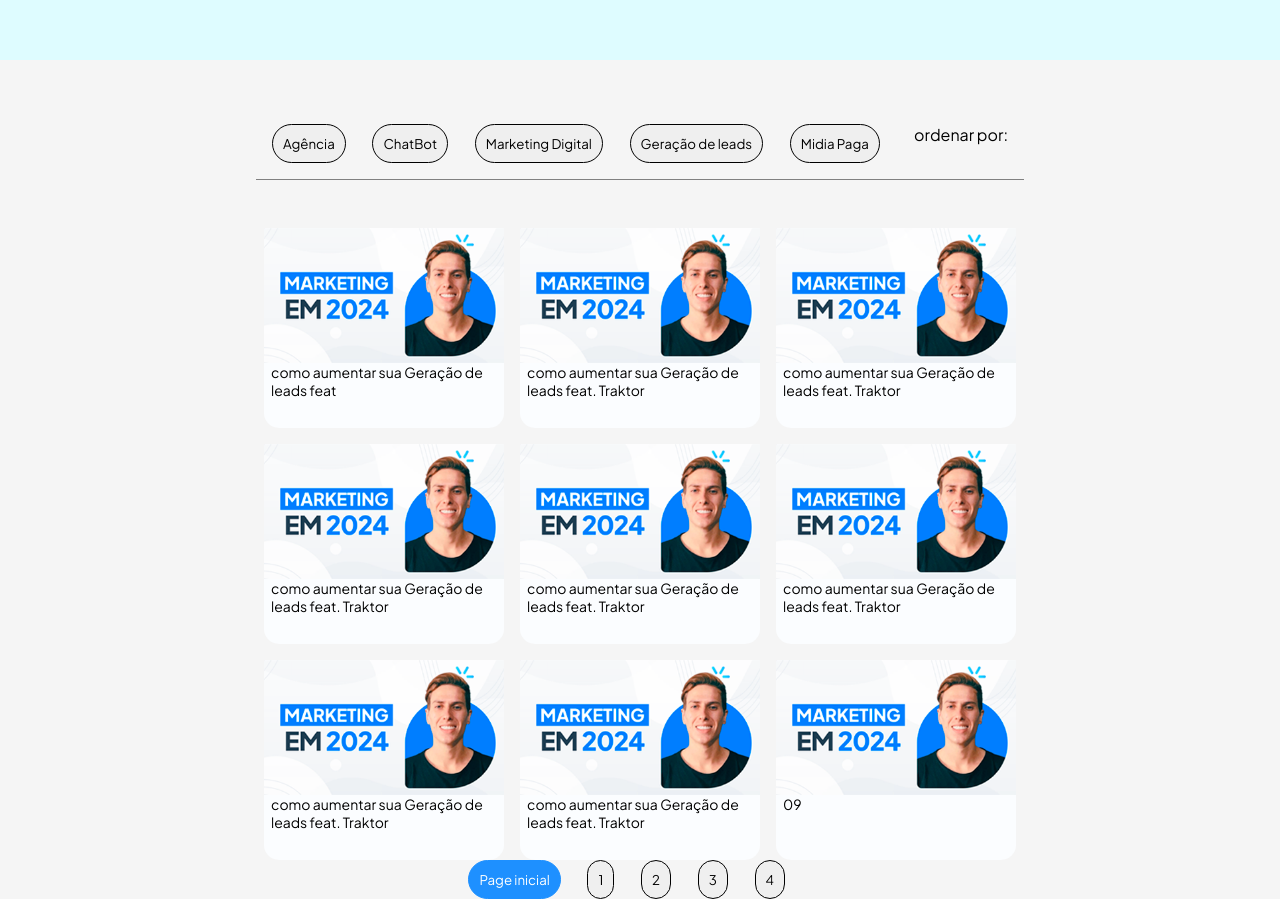
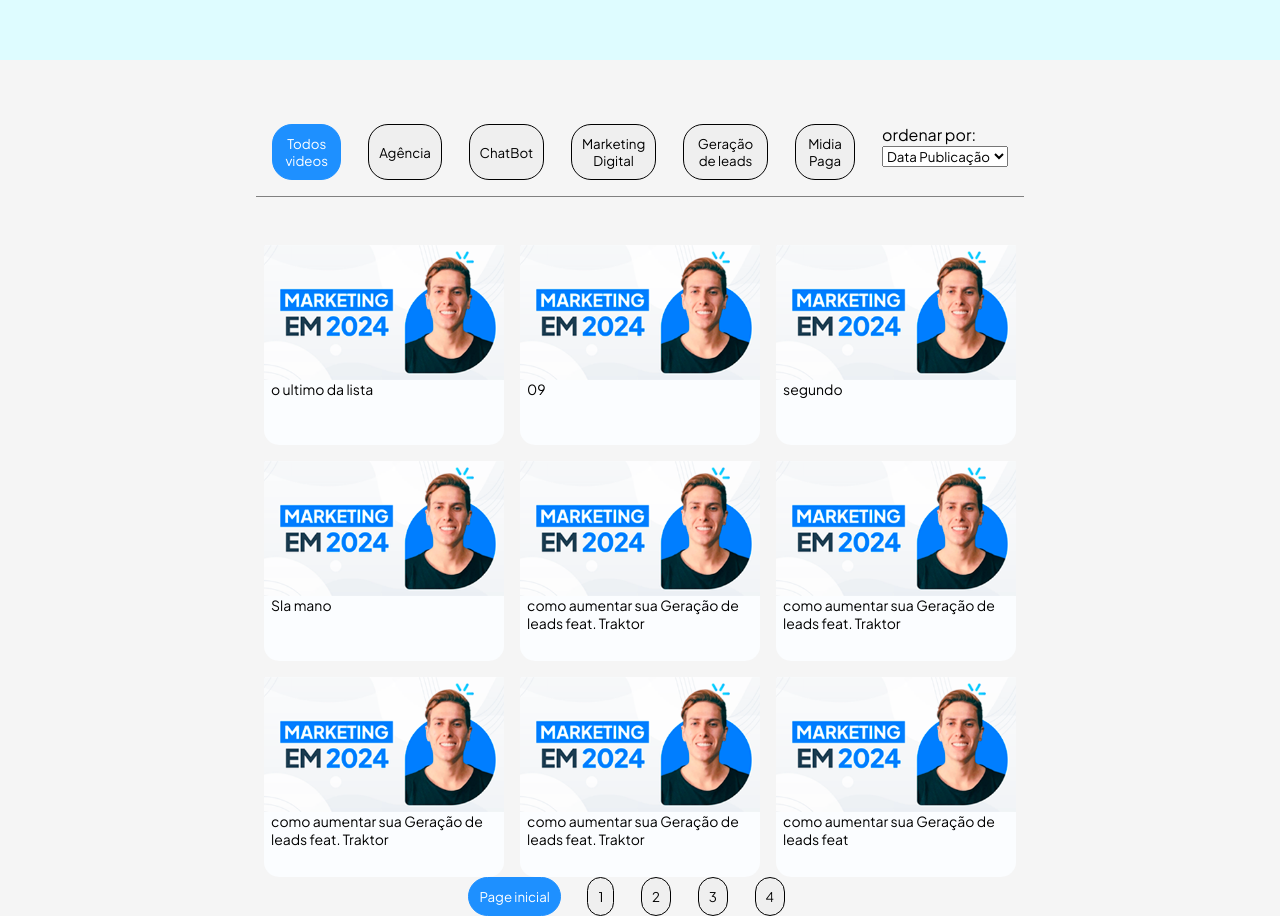
Before and after one commit to osvaldosoares-hub/landing-Page-Leadster, a Next.js app: page / in a window 1280 px wide. Shown: the part 500-1416 px from the top of the page. Built offline with nearby package versions, Linux system fonts and the light colour scheme.

Commit message:
colocando data e regra da data e terminando a paginação

```diff
--- a/src/components/Main/index.tsx
+++ b/src/components/Main/index.tsx
@@ -9,31 +9,57 @@ interface arrayVideo{
     url:string;
     type:string
 }
+
 export const VideosContainer=()=>{
     //console.log(videos)
-    const [ButtonSelect, setButtonSelect] = useState('Agência');
+    const [ButtonSelect, setButtonSelect] = useState('');
     const [ButtonPageSelect, setButtonPageSelect] = useState(9);
-    const [arrayVideo] = useState(videos);
+    const [ordenarPor, setOrdenarPor] = useState(false)
+    const OrdernarVideosData= ()=>{
+        const VideosData = [...videos].sort((a, b) => new Date(a.date).getTime() - new Date(b.date).getTime());
+        return VideosData
+    }
+    const [arrayVideo] = useState(OrdernarVideosData);
     const [arrayFilter, setArrayFilter] = useState<arrayVideo[]>([]);
+    const [arrayPages, setArrayPages] = useState<arrayVideo[]>([]);
+
+    useEffect(()=>{
+
+        setArrayFilter(arrayVideo)
+        setArrayPages(arrayVideo)
+        Pages(9,arrayVideo)
+    },[arrayVideo,ordenarPor])
+
+
+
 
     const OrdernarVideos= (tipo:string)=>{
+
+        if(tipo !== ''){
         setButtonSelect(tipo)
-        setArrayFilter(arrayVideo.filter(values=> values.type === tipo))
+        const filteredVideos = arrayVideo.filter(values => values.type === tipo);
+
+        setArrayFilter(filteredVideos)
+        setArrayPages(filteredVideos)
+        Pages(9,filteredVideos)
+        }
+        else{
+
+            setButtonSelect('')
+            setArrayFilter(arrayVideo)
+            setArrayPages(arrayVideo)
+            Pages(9,arrayVideo)
+        }
     }
-    useEffect(()=>{
-        console.log('oi')
-        setArrayFilter(arrayVideo)
-        Pages(9)
-    },[arrayVideo])
-    const Pages = (number:number)=>{
-        console.log('ola')
 
+    const Pages = (number:number,videosFilter: arrayVideo[])=>{
+
+        //console.log(videos)
         setButtonPageSelect(number)
-        setArrayFilter(arrayVideo.slice(number-9,number))
+        setArrayFilter(videosFilter.slice(number-9,number))
 
+    }
 
-        setButtonSelect('')
-    }
 
     let number= 0
 
@@ -42,6 +68,13 @@ export const VideosContainer=()=>{
             <div className="Main">
                 <div className="HeaderMain">
                     <div className='ButtonsHeader'>
+                    <button onClick={()=> OrdernarVideos('')}
+                    style={{
+                        backgroundColor: ButtonSelect === '' ? '#1E90FF' : '',
+                        border: ButtonSelect === '' ? '1px solid #1E90FF' : '',
+                        color: ButtonSelect === '' ? 'white' : ''
+                    }}
+                        >Todos videos</button>
                     <button onClick={()=> OrdernarVideos('Agência')}
                     style={{
                         backgroundColor: ButtonSelect === 'Agência' ? '#1E90FF' : '',
@@ -75,8 +108,13 @@ export const VideosContainer=()=>{
                     <div>
                         <p>
                             ordenar por:
+
                         </p>
+                        <select>
+                                <option value="true">Data Publicação</option>
 
+
+                        </select>
                     </div>
                 </div>
                 <div className="BodyMain">
@@ -93,19 +131,19 @@ export const VideosContainer=()=>{
 
                         </div>
                         <div className='Pages'>
-                                {arrayVideo.map((values, i)=>{
+                                {arrayPages.map((values, i)=>{
 
                                     if(i%9===0){
                                         number++;
                                         if(i===0){
-                                            return (<button onClick={()=>Pages(9)} style={{
+                                            return (<button onClick={()=>Pages(9,arrayPages)} style={{
                                                 backgroundColor: ButtonPageSelect === 9 ? '#1E90FF' : '',
                                                 border: ButtonPageSelect === 9 ? '1px solid #1E90FF' : '',
                                                 color: ButtonPageSelect === 9 ? 'white' : ''
                                             }}>Page inicial</button>)
                                         }
                                         /*if()*/
-                                        return (<button  onClick={()=> Pages(i+9)} style={{
+                                        return (<button  onClick={()=> Pages(i+9,arrayPages)} style={{
                                             backgroundColor: ButtonPageSelect === i+9 ? '#1E90FF' : '',
                                             border: ButtonPageSelect === i+9 ? '1px solid #1E90FF' : '',
                                             color: ButtonPageSelect === i+9 ? 'white' : ''
--- a/videos.ts
+++ b/videos.ts
@@ -5,6 +5,7 @@ export const videos= [
         url:'',
         thumb:'',
         type:'Agência',
+        date: '2023-06-30'
 
     },
     {
@@ -13,20 +14,23 @@ export const videos= [
         url:'',
         thumb:'',
         type:'ChatBot',
+        date: '2023-06-31'
     },
     {
         id:3,
-        nome:'como aumentar sua Geração de leads feat. Traktor',
+        nome:'Sla mano',
         url:'',
         thumb:'',
         type:'ChatBot',
+        date: '2023-05-20'
     },
     {
         id:4,
-        nome:'como aumentar sua Geração de leads feat. Traktor',
+        nome:'segundo',
         url:'',
         thumb:'',
         type:'ChatBot',
+        date: '2023-04-30'
     },
     {
         id:5,
@@ -34,6 +38,7 @@ export const videos= [
         url:'',
         thumb:'',
         type:'Marketing',
+        date: '2023-06-13'
     },
     {
         id:6,
@@ -41,6 +46,7 @@ export const videos= [
         url:'',
         thumb:'',
         type:'Geração',
+        date: '2023-06-12'
     },
     {
         id:7,
@@ -48,6 +54,7 @@ export const videos= [
         url:'',
         thumb:'',
         type:'Midia',
+        date: '2023-06-11'
     },
     {
         id:8,
@@ -55,6 +62,7 @@ export const videos= [
         url:'',
         thumb:'',
         type:'Geração',
+        date: '2023-06-04'
     },
     {
         id:9,
@@ -62,6 +70,7 @@ export const videos= [
         url:'',
         thumb:'',
         type:'Midia',
+        date: '2023-01-29'
     },
     {
         id:10,
@@ -69,6 +78,7 @@ export const videos= [
         url:'',
         thumb:'',
         type:'Agência',
+        date: '2023-06-30'
     },
     {
         id:11,
@@ -76,6 +86,7 @@ export const videos= [
         url:'',
         thumb:'',
         type:'Agência',
+        date: '2023-06-30'
     },
     {
         id:12,
@@ -83,6 +94,7 @@ export const videos= [
         url:'',
         thumb:'',
         type:'Agência',
+        date: '2023-06-30'
     },
     {
         id:13,
@@ -90,6 +102,7 @@ export const videos= [
         url:'',
         thumb:'',
         type:'Agência',
+        date: '2023-06-30'
     },
     {
         id:14,
@@ -97,6 +110,7 @@ export const videos= [
         url:'',
         thumb:'',
         type:'Agência',
+        date: '2023-06-30'
     },
     {
         id:15,
@@ -104,6 +118,7 @@ export const videos= [
         url:'',
         thumb:'',
         type:'Agência',
+        date: '2023-06-30'
     },
     {
         id:16,
@@ -111,6 +126,7 @@ export const videos= [
         url:'',
         thumb:'',
         type:'Agência',
+        date: '2023-06-30'
     },
     {
         id:17,
@@ -118,6 +134,7 @@ export const videos= [
         url:'',
         thumb:'',
         type:'Agência',
+        date: '2023-06-30'
     },
     {
         id:18,
@@ -125,6 +142,7 @@ export const videos= [
         url:'',
         thumb:'',
         type:'Agência',
+        date: '2023-06-30'
     },
     {
         id:19,
@@ -132,6 +150,7 @@ export const videos= [
         url:'',
         thumb:'',
         type:'Agência',
+        date: '2023-06-30'
     },
     {
         id:20,
@@ -139,6 +158,7 @@ export const videos= [
         url:'',
         thumb:'',
         type:'Agência',
+        date: '2023-06-30'
     },
     {
         id:21,
@@ -146,6 +166,7 @@ export const videos= [
         url:'',
         thumb:'',
         type:'Agência',
+        date: '2023-06-30'
     },
     {
         id:22,
@@ -153,6 +174,7 @@ export const videos= [
         url:'',
         thumb:'',
         type:'Agência',
+        date: '2023-06-30'
     },
     {
         id:23,
@@ -160,6 +182,7 @@ export const videos= [
         url:'',
         thumb:'',
         type:'Agência',
+        date: '2023-06-30'
     },
     {
         id:24,
@@ -167,6 +190,7 @@ export const videos= [
         url:'',
         thumb:'',
         type:'Agência',
+        date: '2023-06-30'
     },
     {
         id:25,
@@ -174,6 +198,7 @@ export const videos= [
         url:'',
         thumb:'',
         type:'Agência',
+        date: '2023-06-30'
     },
     {
         id:26,
@@ -181,6 +206,7 @@ export const videos= [
         url:'',
         thumb:'',
         type:'Agência',
+        date: '2023-06-30'
     },
     {
         id:27,
@@ -188,6 +214,7 @@ export const videos= [
         url:'',
         thumb:'',
         type:'Agência',
+        date: '2023-06-30'
     },
     {
         id:28,
@@ -195,6 +222,7 @@ export const videos= [
         url:'',
         thumb:'',
         type:'Agência',
+        date: '2023-06-30'
     },
     {
         id:29,
@@ -202,6 +230,7 @@ export const videos= [
         url:'',
         thumb:'',
         type:'Agência',
+        date: '2023-06-30'
     },
     {
         id:30,
@@ -209,6 +238,7 @@ export const videos= [
         url:'',
         thumb:'',
         type:'Agência',
+        date: '2023-06-30'
     },
     {
         id:31,
@@ -216,6 +246,7 @@ export const videos= [
         url:'',
         thumb:'',
         type:'Agência',
+        date: '2023-06-30'
     },
     {
         id:32,
@@ -223,6 +254,7 @@ export const videos= [
         url:'',
         thumb:'',
         type:'Agência',
+        date: '2023-06-30'
     },
     {
         id:33,
@@ -230,6 +262,7 @@ export const videos= [
         url:'',
         thumb:'',
         type:'Agência',
+        date: '2023-06-30'
     },
     {
         id:34,
@@ -237,6 +270,7 @@ export const videos= [
         url:'',
         thumb:'',
         type:'Agência',
+        date: '2023-06-30'
     },
     {
         id:35,
@@ -244,6 +278,7 @@ export const videos= [
         url:'',
         thumb:'',
         type:'Agência',
+        date: '2023-06-30'
     },
     {
         id:36,
@@ -251,6 +286,7 @@ export const videos= [
         url:'',
         thumb:'',
         type:'Agência',
+        date: '2023-06-30'
     },
     {
         id:37,
@@ -258,6 +294,7 @@ export const videos= [
         url:'',
         thumb:'',
         type:'Agência',
+        date: '2023-06-30'
     },
     {
         id:38,
@@ -265,6 +302,7 @@ export const videos= [
         url:'',
         thumb:'',
         type:'Agência',
+        date: '2023-06-30'
     },
     {
         id:39,
@@ -272,6 +310,7 @@ export const videos= [
         url:'',
         thumb:'',
         type:'Agência',
+        date: '2023-06-30'
     },
     {
         id:40,
@@ -279,12 +318,14 @@ export const videos= [
         url:'',
         thumb:'',
         type:'Agência',
+        date: '2023-06-30'
     },{
         id:41,
-        nome:'sadsafsadsadsa',
+        nome:'o ultimo da lista',
         url:'',
         thumb:'',
         type:'Agência',
+        date: '2023-01-01'
     },
 
 
```
